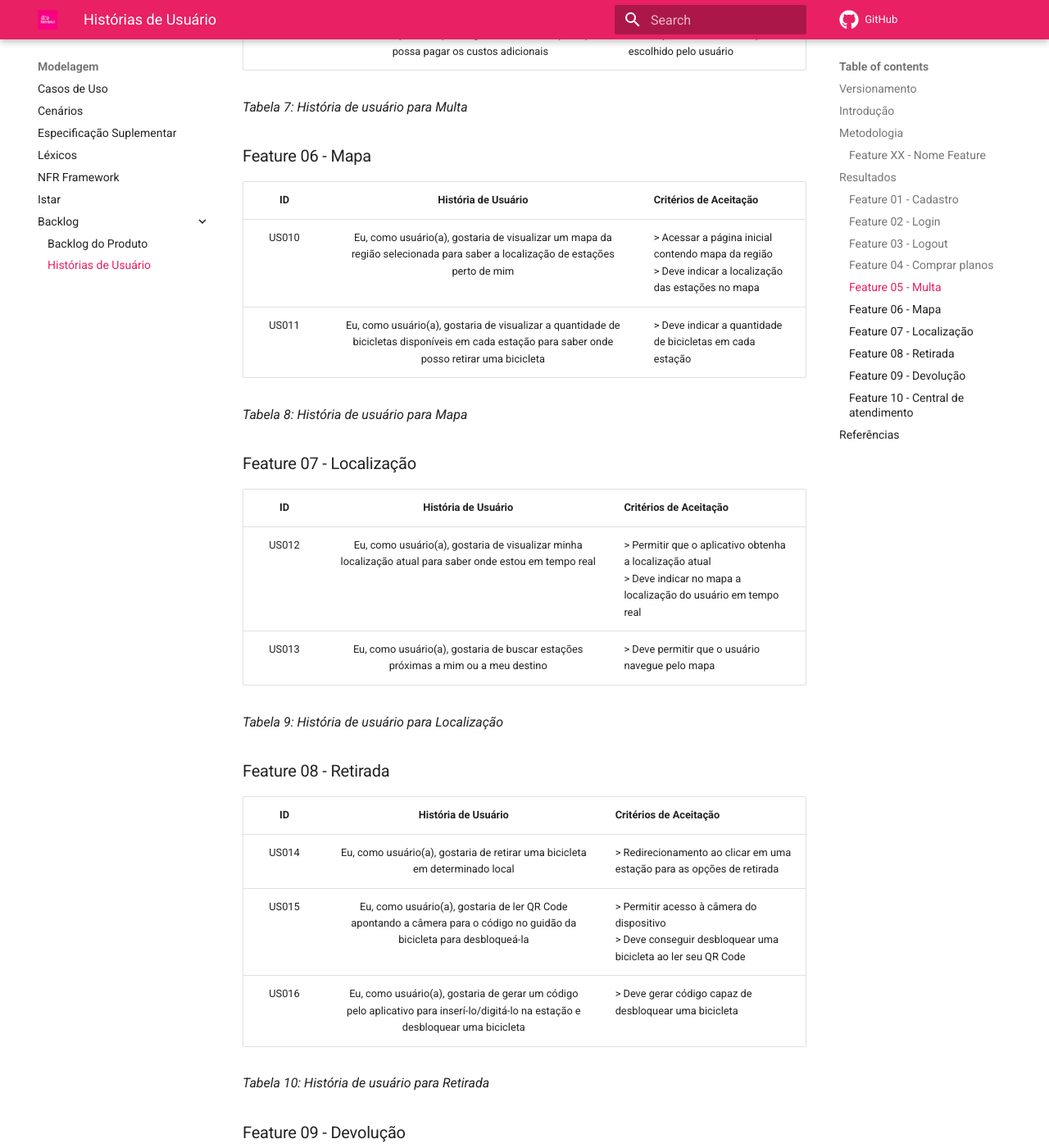
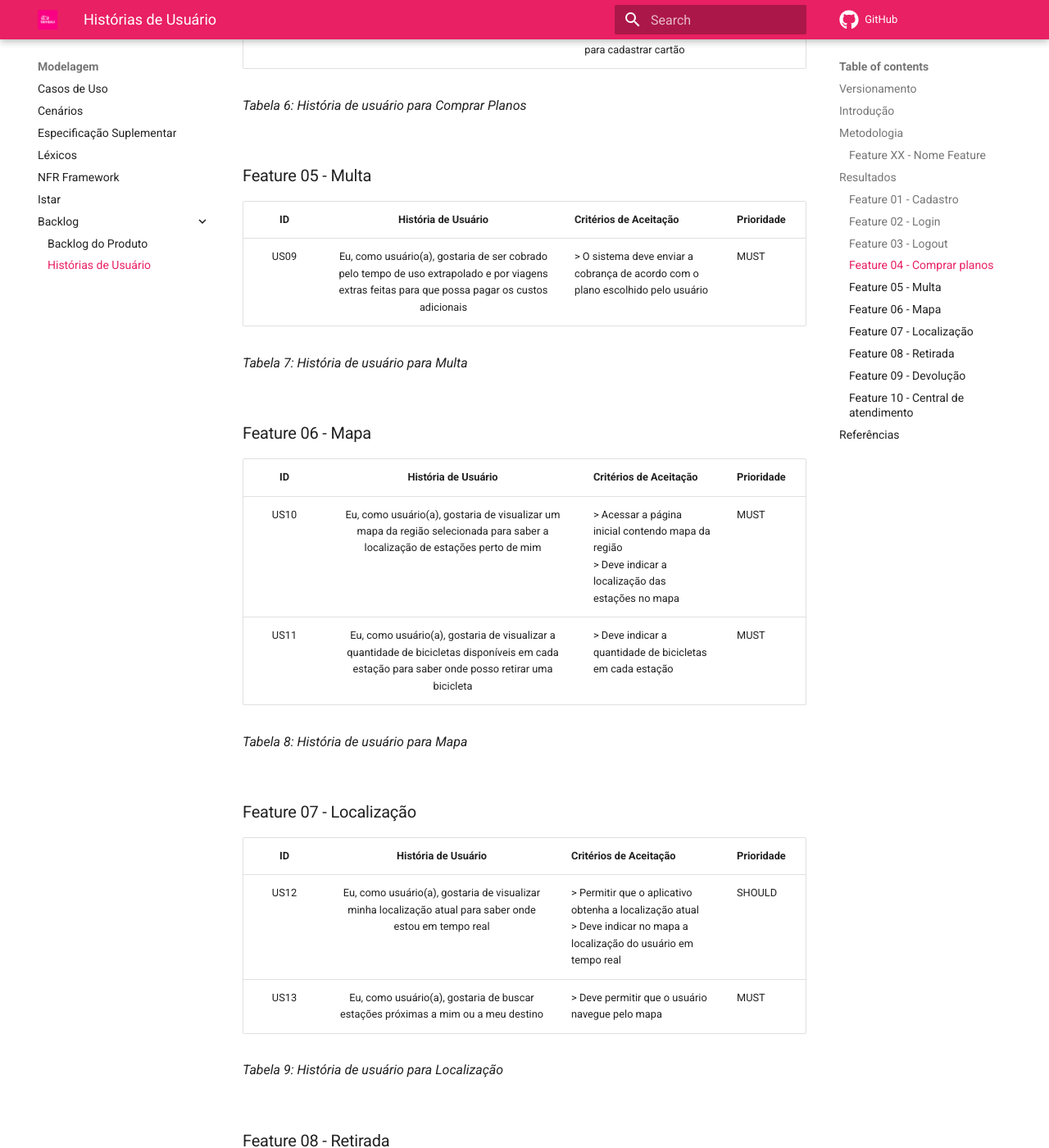
Before and after one commit to Requisitos-de-Software/2021.2-Tembici, an MkDocs documentation site: the page built from docs/modelagem/backlog/historias_de_usuario.md, in a window 1280 px wide and 1400 px high, scrolled down 3229 px. Shown: the whole window at 82% size. Built offline with MkDocs 1.6.1 and Material for MkDocs 9.7.7, drawn with Linux system fonts in a browser that asks for light colours; comment, search, counter and statistics services are not loaded; some of the changed text lies outside the part shown.

Commit message:
HOTFIX Revisar backlog

```diff
--- a/docs/modelagem/backlog/historias_de_usuario.md
+++ b/docs/modelagem/backlog/historias_de_usuario.md
@@ -8,18 +8,20 @@
 | 1.2 | 21/03/2022 | Modificações Pós-Verificação | João Victor |
 | 1.3 | 08/04/2022 | Revisão e Adição revisor | Luiz Henrique, João Victor, Paulo Henrique |
 | 1.4 | 09/04/2022 | Padronização de Legendas e Metodologias | Victor Eduardo |
+| 1.5 | 14/04/2022 | Revisão e Refatoração | João Victor |
 
 *Tabela 1: Versionamento*
 
 ## Introdução
-<p style="text-align: justify;"> Uma história de usuário é um método leve para capturar rapidamente o "quem", "o quê" e "por que" de um requisito de produto. Em termos simples, histórias de usuários são ideias declaradas de requisitos que expressam o que os usuários precisam. As histórias de usuários são breves, com cada elemento geralmente contendo poucas palavras. As histórias de usuários são listas de "tarefas" que ajudam a determinar as etapas ao longo do caminho do projeto. Eles ajudam a garantir que seu processo, bem como o produto resultante, atendam às suas necessidades.</p>
+<p style="text-align: justify;">Uma história de usuário é um método leve para capturar rapidamente o "quem", "o quê" e "por que" de um requisito de produto. Em termos simples, histórias de usuários são ideias declaradas de requisitos que expressam o que os usuários precisam. As histórias de usuários são breves, com cada elemento geralmente contendo poucas palavras. As histórias de usuários são listas de "tarefas" que ajudam a determinar as etapas ao longo do caminho do projeto. Eles ajudam a garantir que seu processo, bem como o produto resultante, atendam às suas necessidades.</p>
+<br>
 
 ## Metodologia
 <p align="justify">&emsp;&emsp;Os diagramas do mesmo foram desenvolvidos pelos integrantes João Victor e Lívia Rodrigues por meio de uma reunião virtual. Foi usada uma tabela como a mostrada abaixo para cada feature:</p>
 
 ### Feature XX - Nome Feature
-|**ID**|**História de Usuário**|**Critérios de Aceitação**|
-|:---:|:--:|:-----------------|
+|**ID**|**História de Usuário**|**Critérios de Aceitação**| **Prioridade** |
+|:---:|:--:|:-----------------| -------------|
 | USYY | Ojetivo da US | Condições essenciais
 
 ||Legenda||
@@ -29,91 +31,119 @@
 | **YY** | Número da história de usuário ||
 
 *Tabela 2: Metodologia de apresentação*
+<br><br>
 
 ## Resultados
 ### Feature 01 - Cadastro
-|**ID**|**História de Usuário**|**Critérios de Aceitação**|
-|:----------:|:----:|:----------------------|
-| US01 | Eu, como usuário(a), gostaria de realizar cadastro no sistema, para que minha conta fique registrada no sistema | > Deve existir um botão para criar uma conta <br/> > O e-mail do usuário deve ter o formato válido de um e-mail <br/> > A senha deve ter mais de 8 dígitos <br/> > Cada campo deve ser preenchido com os dados solicitados |
+<div id="feature1"></div>
+
+|**ID**|**História de Usuário**|**Critérios de Aceitação**| **Prioridade** |
+|:----------:|:----:|:----------------------|-------------|
+| US01 | Eu, como usuário(a), gostaria de realizar cadastro no sistema, para que minha conta fique registrada no sistema | > Deve existir um botão para criar uma conta <br/> > O e-mail do usuário deve ter o formato válido de um e-mail <br/> > A senha deve ter mais de 8 dígitos <br/> > Cada campo deve ser preenchido com os dados solicitados | MUST |
 
 *Tabela 3: História de usuário para Cadastro*
 
 ### Feature 02 - Login
-|**ID**|**História de Usuário**|**Critérios de Aceitação**|
-|:----------:|:----:|:----------------------|
-| US02 | Eu, como usuário(a), gostaria de realizar login para que consiga acessar as funcionalidades  | > Deve existir um botão para fazer login <br/> > Deve existir um campo mostrando para preenchimento de email e senha <br/>  |
-| US03 | Eu, como usuário(a), gostaria de acessar minha conta por leitura facial e digital para facilitar o acesso | > Deve existir a opção de entrar com a digital cadastrada no celular |
-| US04 | Eu, como usuário(a), gostaria de recuperar/alterar minha senha esquecida para que consiga acessar novamente  | > Deve conter um botão com a opção de recuperar a senha |
+<div id="feature2"></div>
+
+|**ID**|**História de Usuário**|**Critérios de Aceitação**| **Prioridade** |
+|:----------:|:----:|:----------------------|-------------|
+| US02 | Eu, como usuário(a), gostaria de realizar login para que consiga acessar as funcionalidades  | > Deve existir um botão para fazer login <br/> > Deve existir um campo mostrando para preenchimento de email e senha <br/>  | MUST |
+| US03 | Eu, como usuário(a), gostaria de acessar minha conta por leitura facial e digital para facilitar o acesso | > Deve existir a opção de entrar com a digital cadastrada no celular | SHOULD |
+| US04 | Eu, como usuário(a), gostaria de recuperar/alterar minha senha esquecida para que consiga acessar novamente  | > Deve conter um botão com a opção de recuperar a senha | MUST |
 
 *Tabela 4: História de usuário para Login*
+<br><br>
 
 ### Feature 03 - Logout
+<div id="feature3"></div>
 
-|**ID**|**História de Usuário**|**Critérios de Aceitação**|
-|:----------:|:----:|:----------------------|
-| US05 | Eu, como usuário(a), gostaria de realizar logout para que consiga sair da conta   | > Deve conter a opção sair no menu|
+|**ID**|**História de Usuário**|**Critérios de Aceitação**| **Prioridade** |
+|:----------:|:----:|:----------------------|-------------|
+| US05 | Eu, como usuário(a), gostaria de realizar logout para que consiga sair da conta   | > Deve conter a opção sair no menu| MUST |
 
 *Tabela 5: História de usuário para Logout*
+<br><br>
 
 ### Feature 04 - Comprar planos
+<div id="feature4"></div>
 
-|**ID**|**História de Usuário**|**Critérios de Aceitação**|
-|:----------:|:----:|:----------------------|
-| US06 | Eu, como usuário(a), gostaria de conhecer todos os planos oferecidos para escolher e adquirir algum e ter acesso as bicicletas   | > Deve existir um botão que direcione para a compra do plano |
-| US07 | Eu, como usuário(a), gostaria de comprar um plano utilizando cupom promocional para ter desconto | > Deve existir um botão para validar o cupom |
-| US08 | Eu, como usuário(a), gostaria de cadastrar meus cartões de crédito para conseguir comprar planos | > As bandeiras dos cartões disponíveis devem ser mostradas <br/> > Deve conter um botão para cadastrar cartão <br/> |
+|**ID**|**História de Usuário**|**Critérios de Aceitação**| **Prioridade** |
+|:----------:|:----:|:----------------------|-------------|
+| US06 | Eu, como usuário(a), gostaria de conhecer todos os planos oferecidos para escolher e adquirir algum e ter acesso as bicicletas   | > Deve existir um botão que direcione para a compra do plano | MUST |
+| US07 | Eu, como usuário(a), gostaria de comprar um plano utilizando cupom promocional para ter desconto | > Deve existir um botão para validar o cupom | SHOULD |
+| US08 | Eu, como usuário(a), gostaria de cadastrar meus cartões de crédito para conseguir comprar planos | > As bandeiras dos cartões disponíveis devem ser mostradas <br/> > Deve conter um botão para cadastrar cartão <br/> | MUST |
 
 *Tabela 6: História de usuário para Comprar Planos*
+<br><br>
 
 ### Feature 05 - Multa
-|**ID**|**História de Usuário**|**Critérios de Aceitação**|
-|:----------:|:----:|:----------------------|
-| US09 | Eu, como usuário(a), gostaria de ser cobrado pelo tempo de uso extrapolado e por viagens extras feitas para que possa pagar os custos adicionais | > O sistema deve enviar a cobrança de acordo com o plano escolhido pelo usuário |
+<div id="feature5"></div>
+
+|**ID**|**História de Usuário**|**Critérios de Aceitação**| **Prioridade** |
+|:----------:|:----:|:----------------------|-------------|
+| US09 | Eu, como usuário(a), gostaria de ser cobrado pelo tempo de uso extrapolado e por viagens extras feitas para que possa pagar os custos adicionais | > O sistema deve enviar a cobrança de acordo com o plano escolhido pelo usuário | MUST |
 
 *Tabela 7: História de usuário para Multa*
+<br><br>
 
 ### Feature 06 - Mapa
-|**ID**|**História de Usuário**|**Critérios de Aceitação**|
-|:----------:|:----:|:----------------------|
-| US010 | Eu, como usuário(a), gostaria de visualizar um mapa da região selecionada para saber a localização de estações perto de mim | >  Acessar a página inicial contendo mapa da região<br/> > Deve indicar a localização das estações no mapa |
-| US011 | Eu, como usuário(a), gostaria de visualizar a quantidade de bicicletas disponíveis em cada estação para saber onde posso retirar uma bicicleta | > Deve indicar a quantidade de bicicletas em cada estação |
+<div id="feature6"></div>
+
+|**ID**|**História de Usuário**|**Critérios de Aceitação**| **Prioridade** |
+|:----------:|:----:|:----------------------|-------------|
+| US10 | Eu, como usuário(a), gostaria de visualizar um mapa da região selecionada para saber a localização de estações perto de mim | >  Acessar a página inicial contendo mapa da região<br/> > Deve indicar a localização das estações no mapa | MUST |
+| US11 | Eu, como usuário(a), gostaria de visualizar a quantidade de bicicletas disponíveis em cada estação para saber onde posso retirar uma bicicleta | > Deve indicar a quantidade de bicicletas em cada estação | MUST |
 
 *Tabela 8: História de usuário para Mapa*
+<br><br>
 
 ### Feature 07 - Localização
-|**ID**|**História de Usuário**|**Critérios de Aceitação**|
-|:----------:|:----:|:----------------------|
-| US012 | Eu, como usuário(a), gostaria de visualizar minha localização atual para saber onde estou em tempo real  | > Permitir que o aplicativo obtenha a localização atual<br/> > Deve indicar no mapa a localização do usuário em tempo real |
-| US013 | Eu, como usuário(a), gostaria de buscar estações próximas a mim ou a meu destino | > Deve permitir que o usuário navegue pelo mapa |
+<div id="feature7"></div>
+
+|**ID**|**História de Usuário**|**Critérios de Aceitação**| **Prioridade** |
+|:----------:|:----:|:----------------------|-------------|
+| US12 | Eu, como usuário(a), gostaria de visualizar minha localização atual para saber onde estou em tempo real  | > Permitir que o aplicativo obtenha a localização atual<br/> > Deve indicar no mapa a localização do usuário em tempo real | SHOULD |
+| US13 | Eu, como usuário(a), gostaria de buscar estações próximas a mim ou a meu destino | > Deve permitir que o usuário navegue pelo mapa | MUST |
 
 *Tabela 9: História de usuário para Localização*
+<br><br>
 
 ### Feature 08 - Retirada
-|**ID**|**História de Usuário**|**Critérios de Aceitação**|
-|:----------:|:----:|:----------------------|
-| US014 | Eu, como usuário(a), gostaria de retirar uma bicicleta em determinado local  |  > Redirecionamento ao clicar em uma estação para as opções de retirada |
-| US015 | Eu, como usuário(a), gostaria de ler QR Code apontando a câmera para o código no guidão da bicicleta para desbloqueá-la | > Permitir acesso à câmera do dispositivo </br> > Deve conseguir desbloquear uma bicicleta ao ler seu QR Code|
-| US016 | Eu, como usuário(a), gostaria de gerar um código pelo aplicativo para inserí-lo/digitá-lo na estação e desbloquear uma bicicleta |  > Deve gerar código capaz de desbloquear uma bicicleta |
+<div id="feature8"></div>
+
+|**ID**|**História de Usuário**|**Critérios de Aceitação**| **Prioridade** |
+|:----------:|:----:|:----------------------|-------------|
+| US14 | Eu, como usuário(a), gostaria de retirar uma bicicleta em determinado local  |  > Redirecionamento ao clicar em uma estação para as opções de retirada | MUST |
+| US15 | Eu, como usuário(a), gostaria de ler QR Code apontando a câmera para o código no guidão da bicicleta para desbloqueá-la | > Permitir acesso à câmera do dispositivo </br> > Deve conseguir desbloquear uma bicicleta ao ler seu QR Code| SHOULD |
+| US16 | Eu, como usuário(a), gostaria de gerar um código pelo aplicativo para inserí-lo/digitá-lo na estação e desbloquear uma bicicleta |  > Deve gerar código capaz de desbloquear uma bicicleta | SHOULD |
 
 *Tabela 10: História de usuário para Retirada*
+<br><br>
 
 ### Feature 09 - Devolução
-|**ID**|**História de Usuário**|**Critérios de Aceitação**|
-|:----------:|:----:|:----------------------|
-| US017 | Eu, como usuário(a), gostaria de terminar uma viagem quando devolver uma bicicleta em alguma estação para contabilizar o tempo certo de viagem | > Deve interromper viagem quando a bicicleta for devolvida </br> > Deve confirmar o término da viagem para o usuário|
+<div id="feature9"></div>
+
+|**ID**|**História de Usuário**|**Critérios de Aceitação**| **Prioridade** |
+|:----------:|:----:|:----------------------|-------------|
+| US17 | Eu, como usuário(a), gostaria de terminar uma viagem quando devolver uma bicicleta em alguma estação para contabilizar o tempo certo de viagem | > Deve interromper viagem quando a bicicleta for devolvida </br> > Deve confirmar o término da viagem para o usuário| MUST |
 
 *Tabela 11: História de usuário para Devolução*
+<br><br>
 
 ### Feature 10 - Central de atendimento
-|**ID**|**História de Usuário**|**Critérios de Aceitação**|
-|:----------:|:----:|:----------------------|
-| US018 | Eu, como usuário(a), gostaria de saber as regras de utilização | > Deve conter um menu <br/> > Deve solicitar a seleção da cidade de acesso do usuário <br/>  > Deve conter uma central de ajuda <br/> |
-| US019 | Eu, como usuário(a), gostaria de saber como utilizar o serviço | > Deve conter um menu <br/> > Deve solicitar a seleção da cidade de acesso do usuário <br/>  > Deve conter uma central de ajuda <br/> |
-| US020 | Eu, como usuário(a), gostaria de tirar diversas dúvidas para que o entendimento permita uma boa utilização do aplicativo | > Deve conter um menu <br/> > Deve solicitar a seleção da cidade de acesso do usuário <br/>  > Deve conter uma central de ajuda <br/> |
-| US021 | Eu, como usuário(a), gostaria de tirar dúvidas com algum atendente por meio do chat | > Deve conter um menu <br/> >Deve solicitar a seleção da cidade de acesso do usuário <br/>  > Deve conter um chat pelo qual o usuário pode se comunicar com o atendente virtual <br/> |
+<div id="feature10"></div>
+
+|**ID**|**História de Usuário**|**Critérios de Aceitação**| **Prioridade** |
+|:----------:|:----:|:----------------------|-------------|
+| US18 | Eu, como usuário(a), gostaria de saber as regras de utilização | > Deve conter um menu <br/> > Deve solicitar a seleção da cidade de acesso do usuário <br/>  > Deve conter uma central de ajuda <br/> | MUST |
+| US19 | Eu, como usuário(a), gostaria de saber como utilizar o serviço | > Deve conter um menu <br/> > Deve solicitar a seleção da cidade de acesso do usuário <br/>  > Deve conter uma central de ajuda <br/> | SHOULD |
+| US20 | Eu, como usuário(a), gostaria de tirar diversas dúvidas para que o entendimento permita uma boa utilização do aplicativo | > Deve conter um menu <br/> > Deve solicitar a seleção da cidade de acesso do usuário <br/>  > Deve conter uma central de ajuda <br/> | SHOULD |
+| US21 | Eu, como usuário(a), gostaria de tirar dúvidas com algum atendente por meio do chat | > Deve conter um menu <br/> >Deve solicitar a seleção da cidade de acesso do usuário <br/>  > Deve conter um chat pelo qual o usuário pode se comunicar com o atendente virtual <br/> | SHOULD |
 
 *Tabela 12: História de usuário para Centrak de Atendimento*
+<br><br>
 
 ## Referências
 
-<p>[1] Desenvolvimento Ágil - Engenharia de Software, Pressman - Cpítulo 3.  Material apresentado para a disciplina de Requisitos de Software no curso de Engenharia de Software da UnB, FGA. Acesso em: 09 de março de 2022.</p>
+> [1] Desenvolvimento Ágil - Engenharia de Software, Pressman - Cpítulo 3.  Material apresentado para a disciplina de Requisitos de Software no curso de Engenharia de Software da UnB, FGA. Acesso em: 09 de março de 2022.
```
Also changed, not shown: docs/modelagem/backlog/product_backlog.md (+26 -16 lines), docs/pos-rastreabilidade/forward-from.md (+14 -14 lines).
